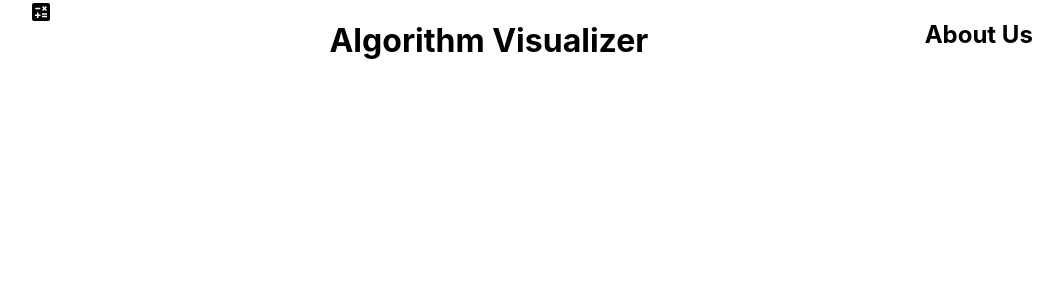
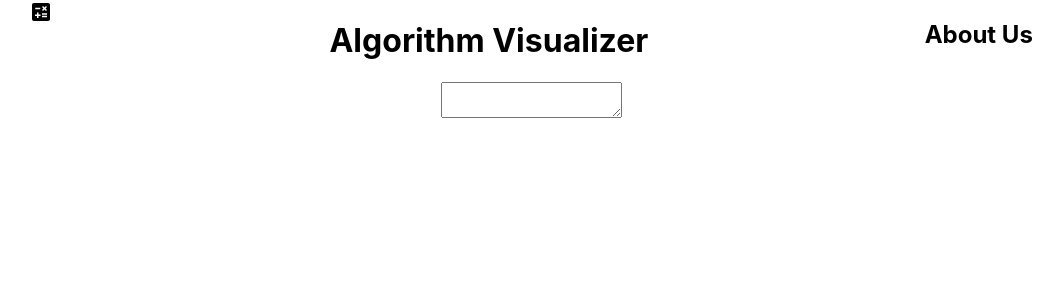
Before and after one commit to mariachi9999/sorting-visualizer, a React (Create React App) app in the folder client/: page / in a window 1280 px wide. Shown: the top 300 px of the page, without its empty margins (109-1172 px from the left). Built offline with nearby package versions, Linux system fonts and the light colour scheme.

Commit message:
InputValues ok, wo css

```diff
--- a/client/src/App.js
+++ b/client/src/App.js
@@ -1,11 +1,13 @@
 import logo from "./logo.svg";
 import "./App.css";
 import Header from "./components/Header/Header";
+import InputValues from "./components/InputValues/InputValues";
 
 function App() {
   return (
     <div className="App">
       <Header />
+      <InputValues />
     </div>
   );
 }
--- /dev/null
+++ b/client/src/components/InputValues/InputValues.jsx
@@ -0,0 +1,13 @@
+import React from "react";
+import styles from "./InputValues.module.css";
+import CalculateIcon from "@mui/icons-material/Calculate";
+
+function InputValues() {
+  return (
+    <div id={styles.container}>
+      <textarea></textarea>
+    </div>
+  );
+}
+
+export default InputValues;
--- /dev/null
+++ b/client/src/components/InputValues/InputValues.module.css
@@ -0,0 +1,4 @@
+#container {
+  display: flex;
+  justify-content: space-around;
+}
```
